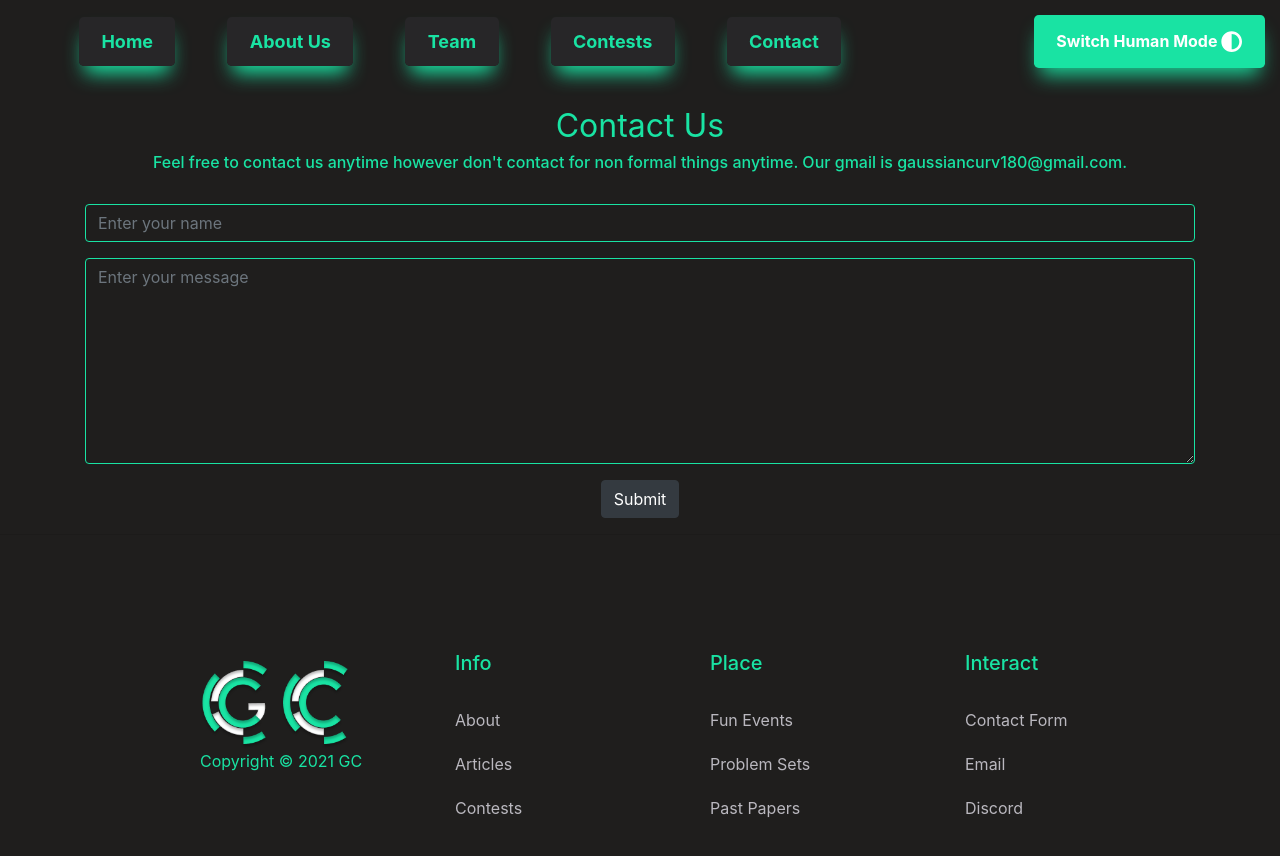
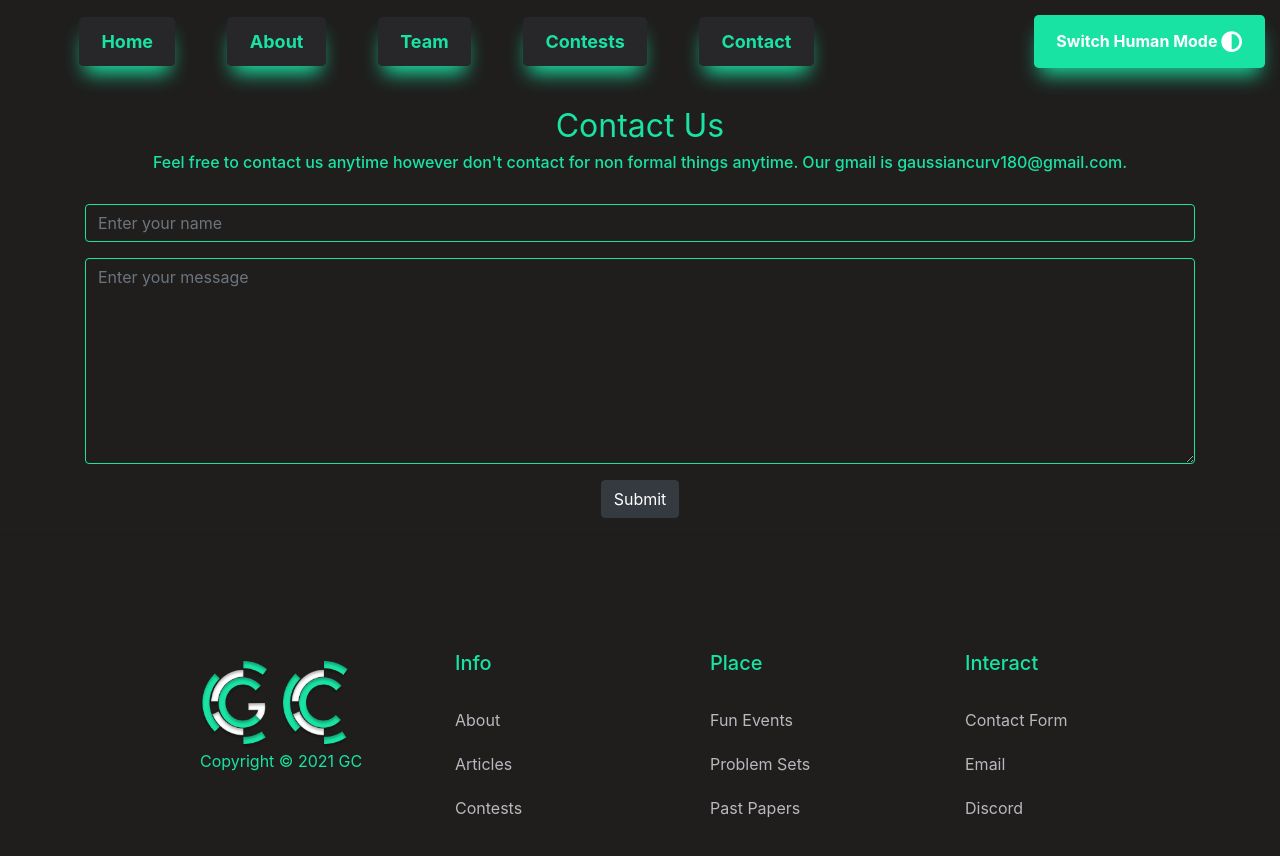
Before and after one commit to gaussiancurvolympiads/gaussiancurv, a React (Create React App) app: page /contact in a window 1280 px wide. Shown: the top 856 px of the page. Built offline with nearby package versions, Linux system fonts and the light colour scheme.

Commit message:
Update App.js

```diff
--- a/src/App.js
+++ b/src/App.js
@@ -109,7 +109,7 @@ function App() {
             <Navbar.Collapse id="basic-navbar-nav">
                 <Nav className="mr-auto">
                     <Nav.Link href="https://gcurvature.vercel.app/" className="link">{darkMode?  <MagicalButton>  Home </MagicalButton> : <Mdark>Home</Mdark> }</Nav.Link>
-                    <Nav.Link href="https://gcurvature.vercel.app/about" className="link">{darkMode? <MagicalButton>About</MagicalButton> : <Mdark>About Us</Mdark> }</Nav.Link>
+                    <Nav.Link href="https://gcurvature.vercel.app/about" className="link">{darkMode? <MagicalButton>About</MagicalButton> : <Mdark>About</Mdark> }</Nav.Link>
                     <Nav.Link href="https://gcurvature.vercel.app/team" className="link">{darkMode? <MagicalButton>Team</MagicalButton> : <Mdark>Team</Mdark> }</Nav.Link>
                     <Nav.Link href="https://gcurvature.vercel.app/mmo2020" className="link">{darkMode? <MagicalButton>Contests</MagicalButton> : <Mdark>Contests</Mdark> }</Nav.Link>
                     <Nav.Link href="https://gcurvature.vercel.app/contact" className="link">{darkMode? <MagicalButton>Contact</MagicalButton> : <Mdark>Contact</Mdark> }</Nav.Link>
@@ -133,7 +133,7 @@ function App() {
             <Navbar.Collapse id="basic-navbar-nav">
                 <Nav className="mr-auto">
                     <Nav.Link href="https://gcurvature.vercel.app/" className="link">{darkMode?  <MagicalButton>  Home </MagicalButton> : <Mdark>Home</Mdark> }</Nav.Link>
-                    <Nav.Link href="https://gcurvature.vercel.app/about" className="link">{darkMode? <MagicalButton>About</MagicalButton> : <Mdark>About Us</Mdark> }</Nav.Link>
+                    <Nav.Link href="https://gcurvature.vercel.app/about" className="link">{darkMode? <MagicalButton>About</MagicalButton> : <Mdark>About</Mdark> }</Nav.Link>
                     <Nav.Link href="https://gcurvature.vercel.app/team" className="link">{darkMode? <MagicalButton>Team</MagicalButton> : <Mdark>Team</Mdark> }</Nav.Link>
                     <Nav.Link href="https://gcurvature.vercel.app/mmo2020" className="link">{darkMode? <MagicalButton>Contests</MagicalButton> : <Mdark>Contests</Mdark> }</Nav.Link>
                     <Nav.Link href="https://gcurvature.vercel.app/contact" className="link">{darkMode? <MagicalButton>Contact</MagicalButton> : <Mdark>Contact</Mdark> }</Nav.Link>
@@ -157,7 +157,7 @@ function App() {
             <Navbar.Collapse id="basic-navbar-nav">
                 <Nav className="mr-auto">
                   <Nav.Link href="https://gcurvature.vercel.app/" className="link">{darkMode?  <MagicalButton>  Home </MagicalButton> : <Mdark>Home</Mdark> }</Nav.Link>
-                    <Nav.Link href="https://gcurvature.vercel.app/about" className="link">{darkMode? <MagicalButton>About</MagicalButton> : <Mdark>About Us</Mdark> }</Nav.Link>
+                    <Nav.Link href="https://gcurvature.vercel.app/about" className="link">{darkMode? <MagicalButton>About</MagicalButton> : <Mdark>About</Mdark> }</Nav.Link>
                     <Nav.Link href="https://gcurvature.vercel.app/team" className="link">{darkMode? <MagicalButton>Team</MagicalButton> : <Mdark>Team</Mdark> }</Nav.Link>
                     <Nav.Link href="https://gcurvature.vercel.app/mmo2020" className="link">{darkMode? <MagicalButton>Contests</MagicalButton> : <Mdark>Contests</Mdark> }</Nav.Link>
                     <Nav.Link href="https://gcurvature.vercel.app/contact" className="link">{darkMode? <MagicalButton>Contact</MagicalButton> : <Mdark>Contact</Mdark> }</Nav.Link>
@@ -181,7 +181,7 @@ function App() {
             <Navbar.Collapse id="basic-navbar-nav">
                 <Nav className="mr-auto">
                   <Nav.Link href="https://gcurvature.vercel.app/" className="link">{darkMode?  <MagicalButton>  Home </MagicalButton> : <Mdark>Home</Mdark> }</Nav.Link>
-                    <Nav.Link href="https://gcurvature.vercel.app/about" className="link">{darkMode? <MagicalButton>About</MagicalButton> : <Mdark>About Us</Mdark> }</Nav.Link>
+                    <Nav.Link href="https://gcurvature.vercel.app/about" className="link">{darkMode? <MagicalButton>About</MagicalButton> : <Mdark>About</Mdark> }</Nav.Link>
                     <Nav.Link href="https://gcurvature.vercel.app/team" className="link">{darkMode? <MagicalButton>Team</MagicalButton> : <Mdark>Team</Mdark> }</Nav.Link>
                     <Nav.Link href="https://gcurvature.vercel.app/mmo2020" className="link">{darkMode? <MagicalButton>Contests</MagicalButton> : <Mdark>Contests</Mdark> }</Nav.Link>
                     <Nav.Link href="https://gcurvature.vercel.app/contact" className="link">{darkMode? <MagicalButton>Contact</MagicalButton> : <Mdark>Contact</Mdark> }</Nav.Link>
```
